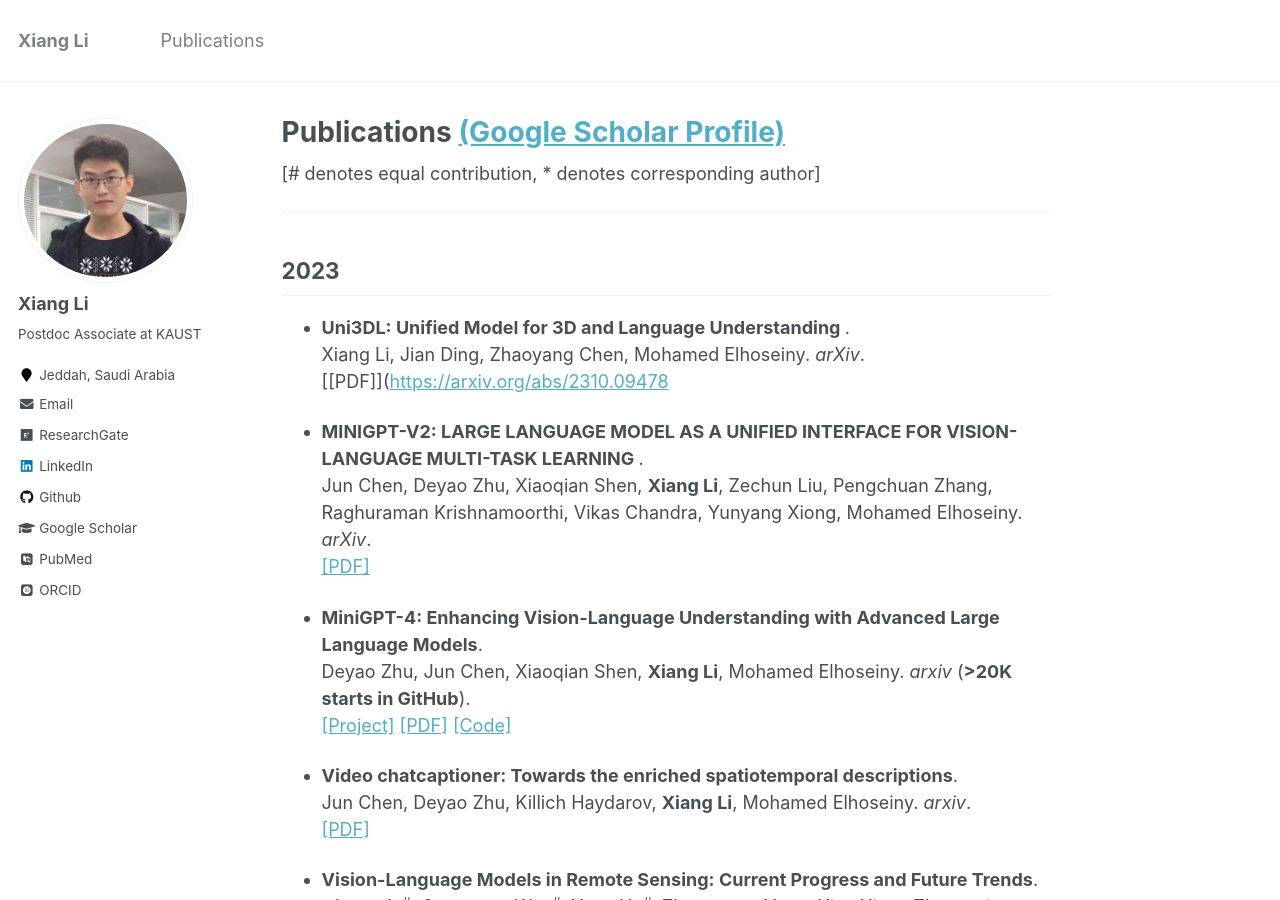
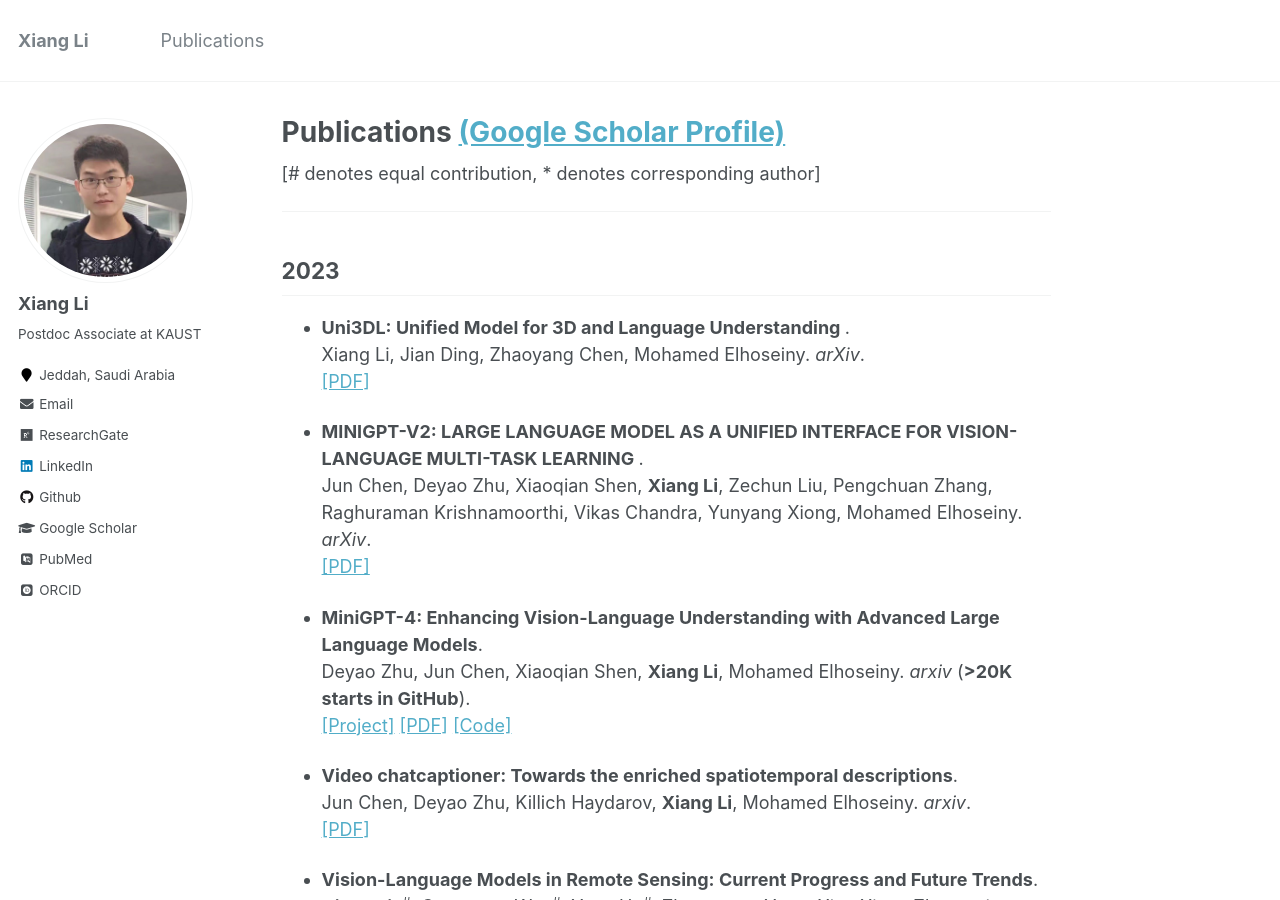
Before and after one commit to lx709/lx709.github.io, a Jekyll site: the page built from _pages/publications.md, in a window 1280 px wide and 900 px high. Built offline with Jekyll 4.4.1, drawn with Linux system fonts in a browser that asks for light colours; some web fonts are replaced; part of the change alters nothing that is shown.

Commit message:
Update publications.md

```diff
--- a/_pages/publications.md
+++ b/_pages/publications.md
@@ -10,7 +10,7 @@ author_profile: true
 ## 2023
 * <b>Uni3DL: Unified Model for 3D and Language Understanding </b>. <br>
 Xiang Li, Jian Ding, Zhaoyang Chen, Mohamed Elhoseiny. <i>arXiv</i>.<br>
-[[PDF]]([https://arxiv.org/abs/2310.09478](https://arxiv.org/abs/2312.03026)
+[[PDF]](https://arxiv.org/abs/2312.03026)
 
 * <b>MINIGPT-V2: LARGE LANGUAGE MODEL AS A UNIFIED INTERFACE FOR VISION-LANGUAGE MULTI-TASK LEARNING </b>. <br>
 Jun Chen, Deyao Zhu, Xiaoqian Shen, <b>Xiang Li</b>, Zechun Liu, Pengchuan Zhang, Raghuraman Krishnamoorthi, Vikas Chandra, Yunyang Xiong, Mohamed Elhoseiny. <i>arXiv</i>.<br>
```
